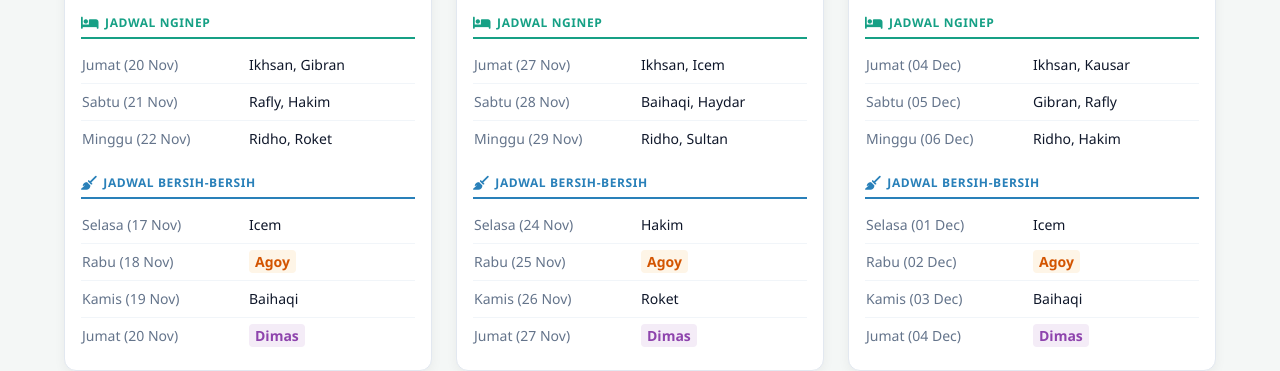
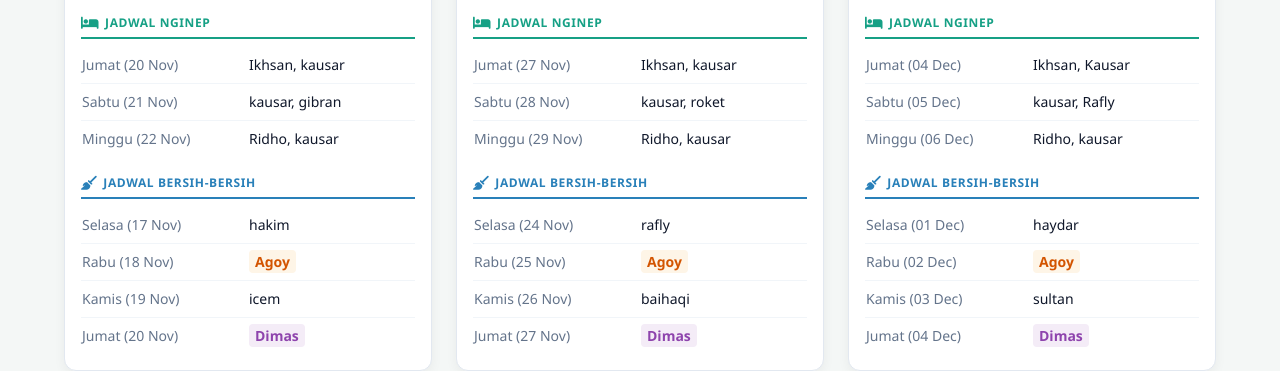
Before and after one commit to dimasyogairtanto-spec/piket, a plain HTML site: page index.html in a window 1280 px wide. Shown: the part 831-1202 px from the top of the page. Drawn offline with nearby package versions, Linux system fonts and the light colour scheme.

Commit message:
Update names in schedule for November and December

```diff
--- a/index.html
+++ b/index.html
@@ -313,15 +313,15 @@ Minggu Ke-4
               <tbody class="divide-y divide-slate-100">
                 <tr>
                   <td class="py-2 text-slate-500 font-medium w-1/2">Jumat (20 Nov)</td>
-                  <td class="py-2 text-slate-900 nama-cell">Ikhsan, Gibran</td>
+                  <td class="py-2 text-slate-900 nama-cell">Ikhsan, kausar</td>
                 </tr>
                 <tr>
                   <td class="py-2 text-slate-500 font-medium">Sabtu (21 Nov)</td>
-                  <td class="py-2 text-slate-900 nama-cell">Rafly, Hakim</td>
+                  <td class="py-2 text-slate-900 nama-cell">kausar, gibran</td>
                 </tr>
                 <tr>
                   <td class="py-2 text-slate-500 font-medium">Minggu (22 Nov)</td>
-                  <td class="py-2 text-slate-900 nama-cell">Ridho, Roket</td>
+                  <td class="py-2 text-slate-900 nama-cell">Ridho, kausar</td>
                 </tr>
               </tbody>
             </table>
@@ -336,7 +336,7 @@ Minggu Ke-4
               <tbody class="divide-y divide-slate-100">
                 <tr>
                   <td class="py-2 text-slate-500 font-medium w-1/2">Selasa (17 Nov)</td>
-                  <td class="py-2 text-slate-900 nama-cell">Icem</td>
+                  <td class="py-2 text-slate-900 nama-cell">hakim</td>
                 </tr>
                 <tr>
                   <td class="py-2 text-slate-500 font-medium">Rabu (18 Nov)</td>
@@ -344,7 +344,7 @@ Minggu Ke-4
                 </tr>
                 <tr>
                   <td class="py-2 text-slate-500 font-medium">Kamis (19 Nov)</td>
-                  <td class="py-2 text-slate-900 nama-cell">Baihaqi</td>
+                  <td class="py-2 text-slate-900 nama-cell">icem</td>
                 </tr>
                 <tr>
                   <td class="py-2 text-slate-500 font-medium">Jumat (20 Nov)</td>
@@ -372,15 +372,15 @@ Minggu Ke-4
               <tbody class="divide-y divide-slate-100">
                 <tr>
                   <td class="py-2 text-slate-500 font-medium w-1/2">Jumat (27 Nov)</td>
-                  <td class="py-2 text-slate-900 nama-cell">Ikhsan, Icem</td>
+                  <td class="py-2 text-slate-900 nama-cell">Ikhsan, kausar</td>
                 </tr>
                 <tr>
                   <td class="py-2 text-slate-500 font-medium">Sabtu (28 Nov)</td>
-                  <td class="py-2 text-slate-900 nama-cell">Baihaqi, Haydar</td>
+                  <td class="py-2 text-slate-900 nama-cell">kausar, roket</td>
                 </tr>
                 <tr>
                   <td class="py-2 text-slate-500 font-medium">Minggu (29 Nov)</td>
-                  <td class="py-2 text-slate-900 nama-cell">Ridho, Sultan</td>
+                  <td class="py-2 text-slate-900 nama-cell">Ridho, kausar</td>
                 </tr>
               </tbody>
             </table>
@@ -396,7 +396,7 @@ Minggu Ke-4
               <tbody class="divide-y divide-slate-100">
                 <tr>
                   <td class="py-2 text-slate-500 font-medium w-1/2">Selasa (24 Nov)</td>
-                  <td class="py-2 text-slate-900 nama-cell">Hakim</td>
+                  <td class="py-2 text-slate-900 nama-cell">rafly</td>
                 </tr>
                 <tr>
                   <td class="py-2 text-slate-500 font-medium">Rabu (25 Nov)</td>
@@ -404,7 +404,7 @@ Minggu Ke-4
                 </tr>
                 <tr>
                   <td class="py-2 text-slate-500 font-medium">Kamis (26 Nov)</td>
-                  <td class="py-2 text-slate-900 nama-cell">Roket</td>
+                  <td class="py-2 text-slate-900 nama-cell">baihaqi</td>
                 </tr>
                 <tr>
                   <td class="py-2 text-slate-500 font-medium">Jumat (27 Nov)</td>
@@ -436,11 +436,11 @@ Minggu Ke-4
                 </tr>
                 <tr>
                   <td class="py-2 text-slate-500 font-medium">Sabtu (05 Dec)</td>
-                  <td class="py-2 text-slate-900 nama-cell">Gibran, Rafly</td>
+                  <td class="py-2 text-slate-900 nama-cell">kausar, Rafly</td>
                 </tr>
                 <tr>
                   <td class="py-2 text-slate-500 font-medium">Minggu (06 Dec)</td>
-                  <td class="py-2 text-slate-900 nama-cell">Ridho, Hakim</td>
+                  <td class="py-2 text-slate-900 nama-cell">Ridho, kausar</td>
                 </tr>
               </tbody>
             </table>
@@ -455,7 +455,7 @@ Minggu Ke-4
               <tbody class="divide-y divide-slate-100">
                 <tr>
                   <td class="py-2 text-slate-500 font-medium w-1/2">Selasa (01 Dec)</td>
-                  <td class="py-2 text-slate-900 nama-cell">Icem</td>
+                  <td class="py-2 text-slate-900 nama-cell">haydar</td>
                 </tr>
                 <tr>
                   <td class="py-2 text-slate-500 font-medium">Rabu (02 Dec)</td>
@@ -463,7 +463,7 @@ Minggu Ke-4
                 </tr>
                 <tr>
                   <td class="py-2 text-slate-500 font-medium">Kamis (03 Dec)</td>
-                  <td class="py-2 text-slate-900 nama-cell">Baihaqi</td>
+                  <td class="py-2 text-slate-900 nama-cell">sultan</td>
                 </tr>
                 <tr>
                   <td class="py-2 text-slate-500 font-medium">Jumat (04 Dec)</td>
```
